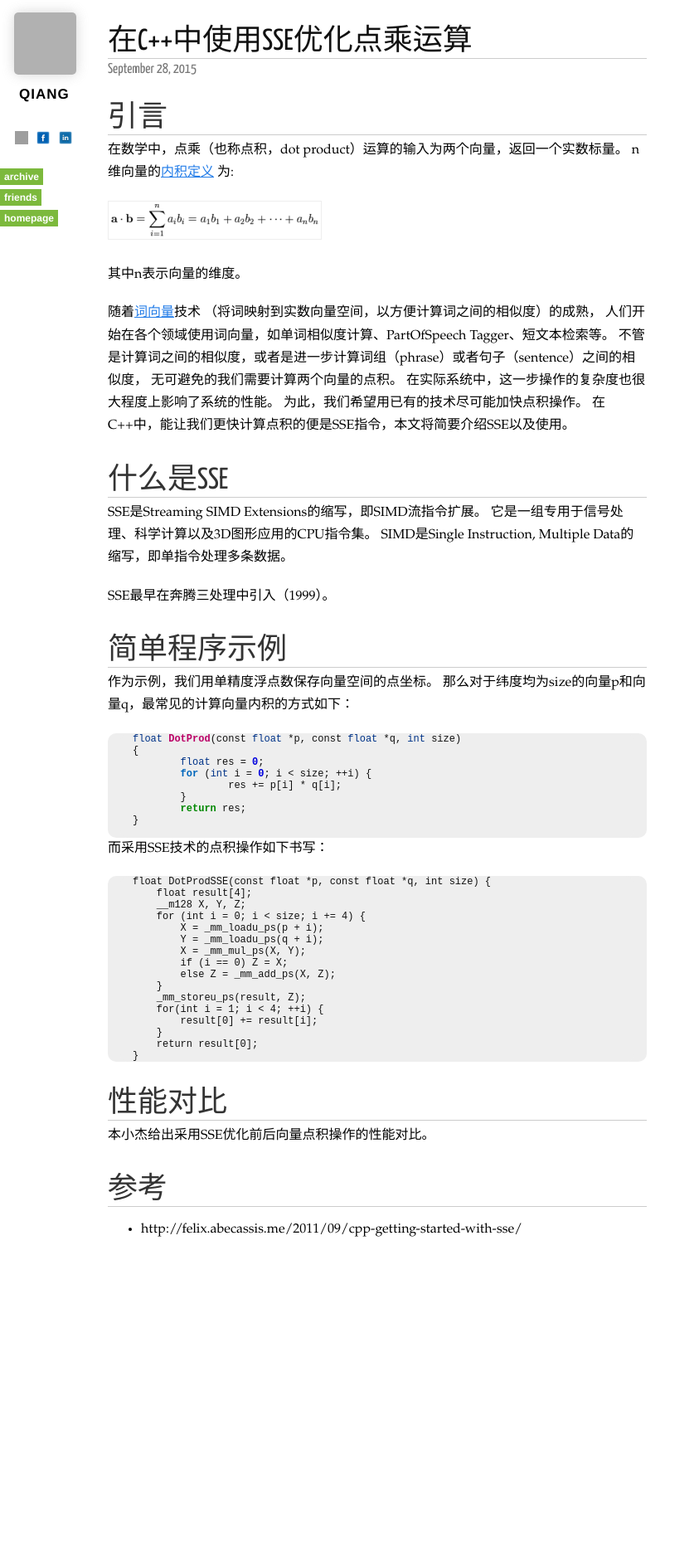
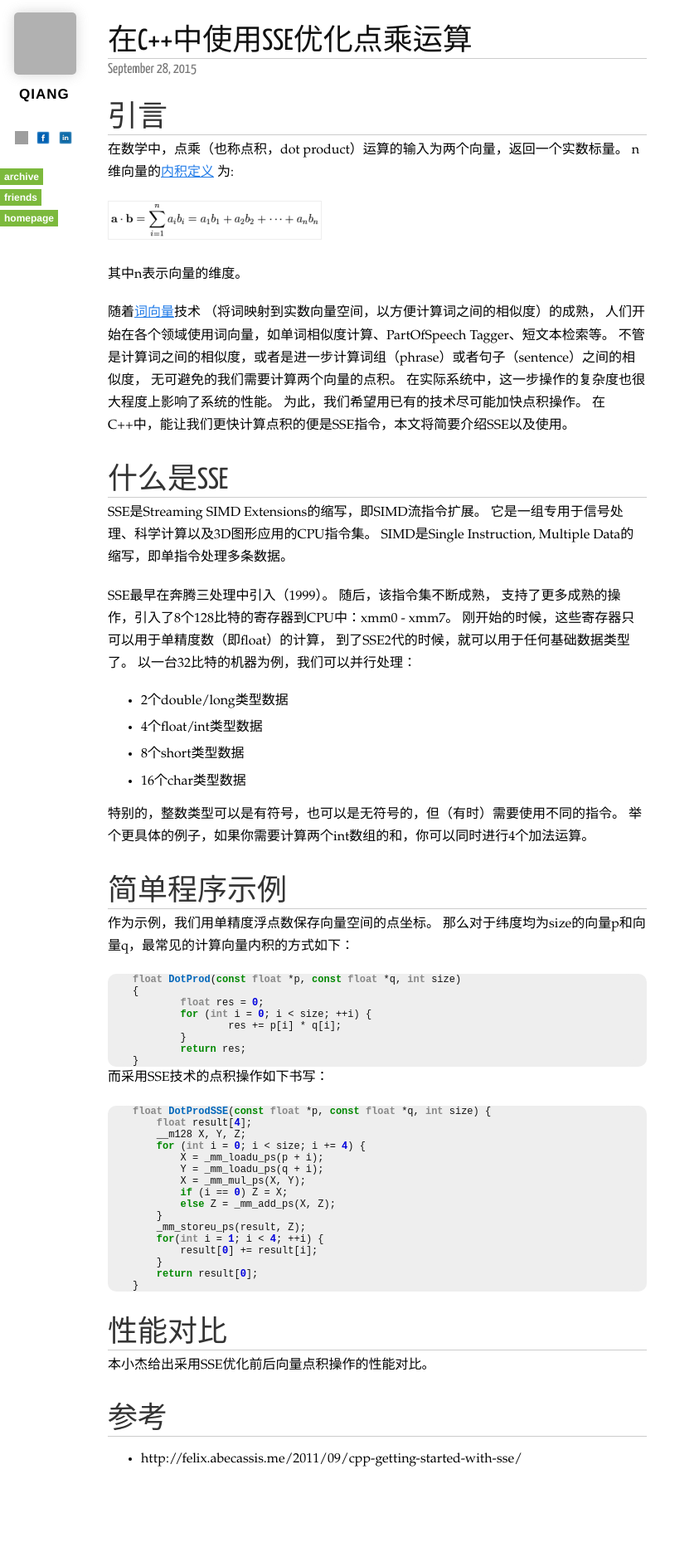
Before and after one commit to qiangrw/qiangrw.github.com, a Jekyll site: the page built from _posts/2015-09-28-optimize-dot-product-by-sse.md, in a window 1280 px wide. Shown: the whole page at 83% size, without its empty margins (0-843 px from the left). Built offline with Jekyll 4.4.1, drawn with Linux system fonts in a browser that asks for light colours; nearby versions of some CDN libraries; Markdown is read by kramdown in place of the engine named in the settings; comment, search, counter and statistics services are not loaded; before the commit the page ends 1594 px from its top, so only the background shows below that; grey boxes are pictures that could not be loaded.

Commit message:
add sse intro section

````diff
--- a/_posts/2015-09-28-optimize-dot-product-by-sse.md
+++ b/_posts/2015-09-28-optimize-dot-product-by-sse.md
@@ -30,14 +29,25 @@ SSE是Streaming SIMD Extensions的缩写，即SIMD流指令扩展。
 它是一组专用于信号处理、科学计算以及3D图形应用的CPU指令集。
 SIMD是Single Instruction, Multiple Data的缩写，即单指令处理多条数据。
 
-SSE最早在奔腾三处理中引入（1999）。
+SSE最早在奔腾三处理中引入（1999）。 随后，该指令集不断成熟，
+支持了更多成熟的操作，引入了8个128比特的寄存器到CPU中：xmm0 - xmm7。
+刚开始的时候，这些寄存器只可以用于单精度数（即float）的计算，
+到了SSE2代的时候，就可以用于任何基础数据类型了。
+以一台32比特的机器为例，我们可以并行处理：
 
+* 2个double/long类型数据
+* 4个float/int类型数据
+* 8个short类型数据
+* 16个char类型数据
+
+特别的，整数类型可以是有符号，也可以是无符号的，但（有时）需要使用不同的指令。
+举个更具体的例子，如果你需要计算两个int数组的和，你可以同时进行4个加法运算。
 
 # 简单程序示例
 作为示例，我们用单精度浮点数保存向量空间的点坐标。
 那么对于纬度均为size的向量p和向量q，最常见的计算向量内积的方式如下：
 
-```python
+```c
 float DotProd(const float *p, const float *q, int size)
 {
 	float res = 0;
@@ -46,12 +56,11 @@ float DotProd(const float *p, const float *q, int size)
 	}
 	return res;
 }
-
 ```
 
 而采用SSE技术的点积操作如下书写：
 
-```
+```c
 float DotProdSSE(const float *p, const float *q, int size) {
     float result[4];
     __m128 X, Y, Z;
````
Also changed, not shown: other parts of _posts/2015-09-28-optimize-dot-product-by-sse.md (+0 -1 lines).
